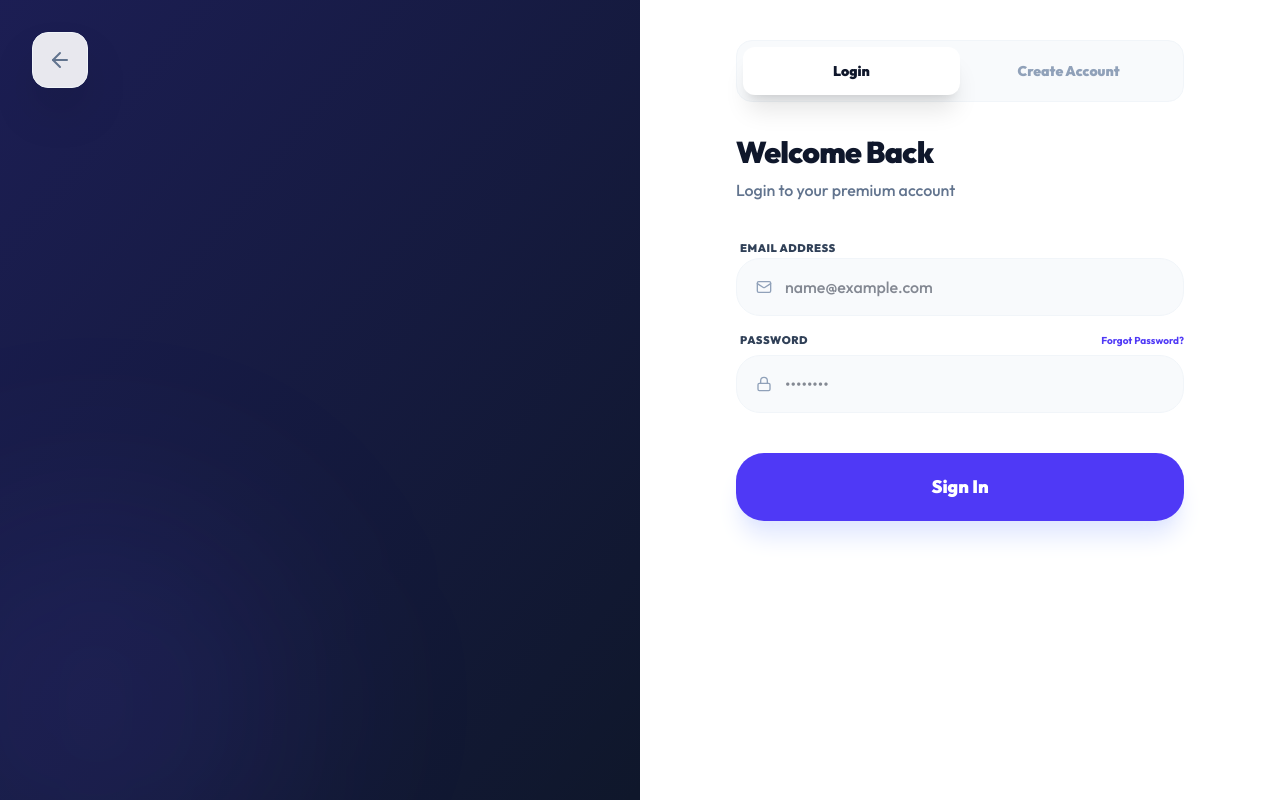
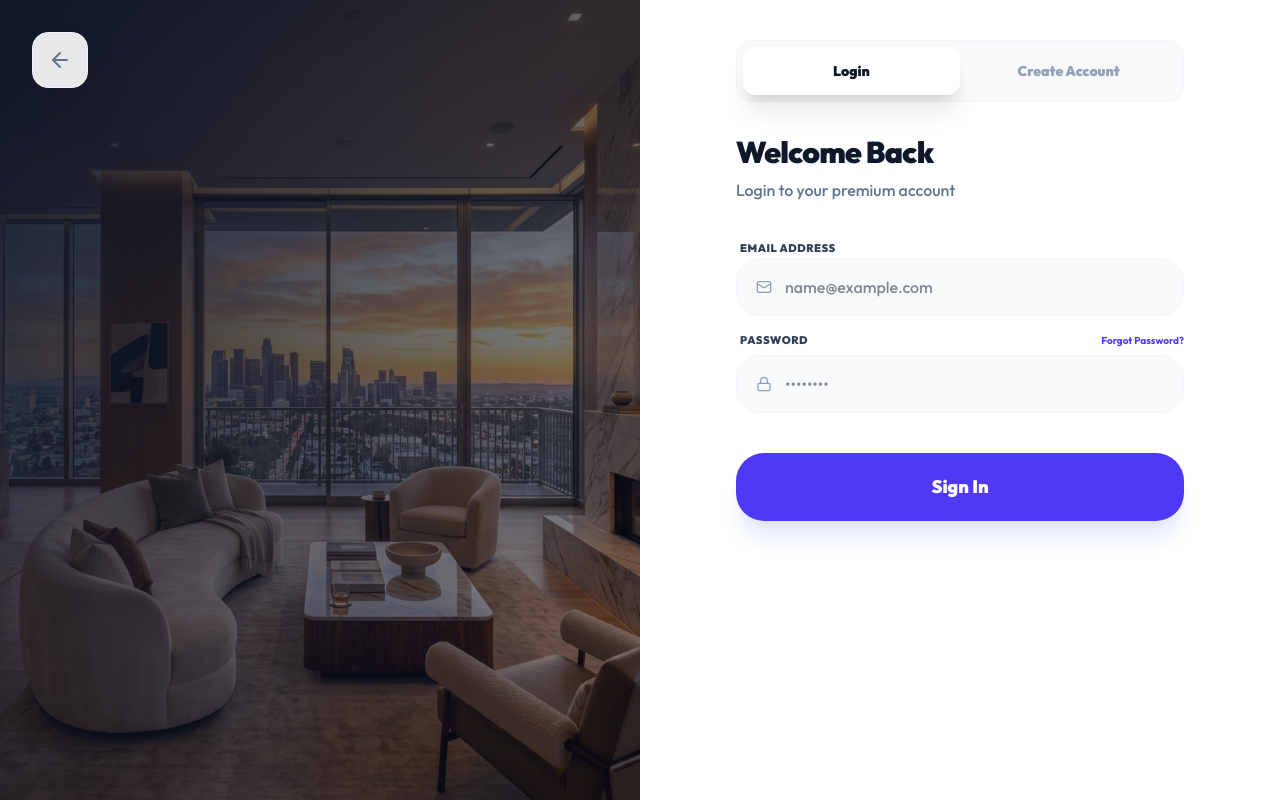
Before and after one commit to zingline-dev/Nexrova, a Next.js app in the folder Nexrova-web/: page /login in a window 1280 px wide. Built offline with nearby package versions, Linux system fonts and the light colour scheme.

Commit message:
Added premium background image to login page branding side

```diff
--- a/Nexrova-web/src/app/login/page.tsx
+++ b/Nexrova-web/src/app/login/page.tsx
@@ -100,12 +100,16 @@ export default function LoginPage() {
       </Link>
 
       {/* Visual Side (Hidden on Mobile) */}
-      <div className="hidden lg:flex lg:w-1/2 bg-slate-900 relative items-center justify-center p-20 overflow-hidden">
-        <div className="absolute top-0 left-0 w-full h-full bg-gradient-to-br from-indigo-600/20 to-transparent" />
-        <div className="absolute -bottom-24 -left-24 w-96 h-96 bg-indigo-500/10 rounded-full blur-[100px]" />
+      <div className="hidden lg:flex lg:w-1/2 relative items-center justify-center p-20 overflow-hidden bg-slate-900">
+        <img
+          src="/login-bg.png"
+          alt="Premium Living"
+          className="absolute inset-0 w-full h-full object-cover opacity-60"
+        />
+        <div className="absolute inset-0 bg-gradient-to-br from-slate-900 via-slate-900/40 to-transparent" />
 
         <div className="relative z-10 max-w-lg space-y-12 animate-slide-up">
-          <div className="inline-flex items-center gap-3 px-6 py-3 rounded-2xl bg-white/5 border border-white/10 text-white font-black uppercase tracking-widest text-xs">
+          <div className="inline-flex items-center gap-3 px-6 py-3 rounded-2xl bg-white/10 backdrop-blur-md border border-white/10 text-white font-black uppercase tracking-widest text-xs">
             <ShieldCheck className="w-5 h-5 text-emerald-400" /> Trusted by Bhubaneswar
           </div>
 
```
Also changed, not shown: Nexrova-web/public/login-bg.png (added).
